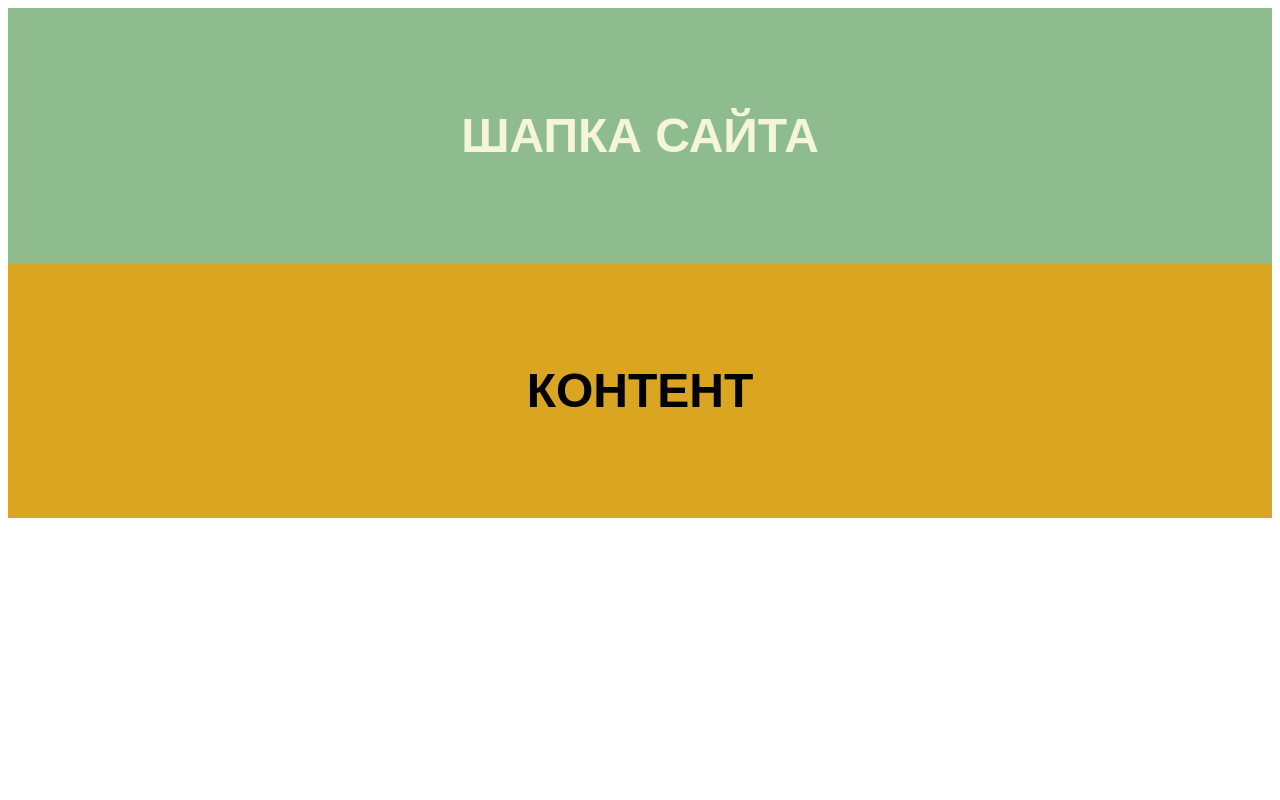
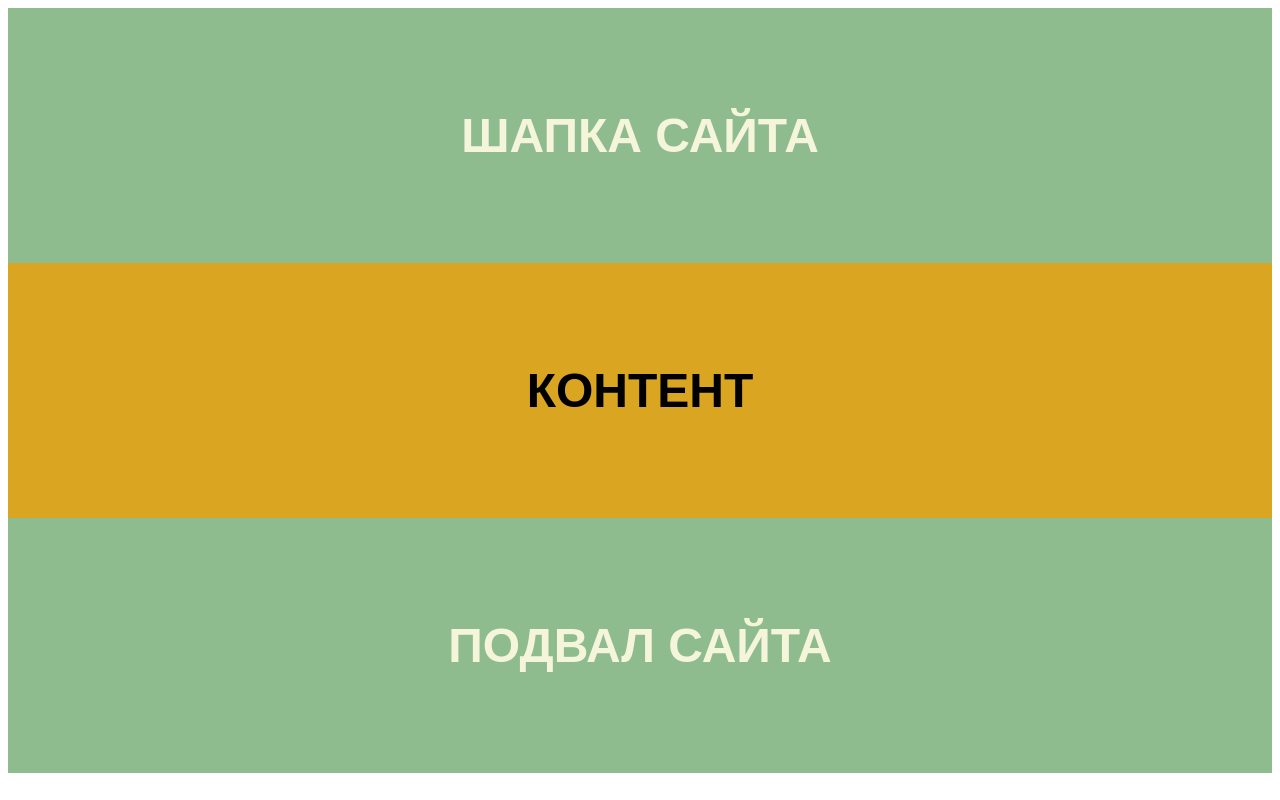
Before and after one commit to new2008id/pull-request, a plain HTML site: page index.html in a window 1280 px wide. Drawn offline with Linux system fonts and the light colour scheme.

Commit message:
footer ready

```diff
--- a/index.html
+++ b/index.html
@@ -15,5 +15,9 @@
         <main class="main">
             КОНТЕНТ
         </main>
+
+        <footer class="footer">
+            ПОДВАЛ САЙТА
+        </footer>
     </body>
 </html>
--- a/main.css
+++ b/main.css
@@ -17,3 +17,14 @@
     background-color: darkseagreen;
     text-align: center;
 }
+
+
+.footer {
+    padding: 100px 0;
+    font-size: 48px;
+    font-weight: 700;
+    color: beige;
+    font-family: sans-serif;
+    background-color: darkseagreen;
+    text-align: center;
+}
```
